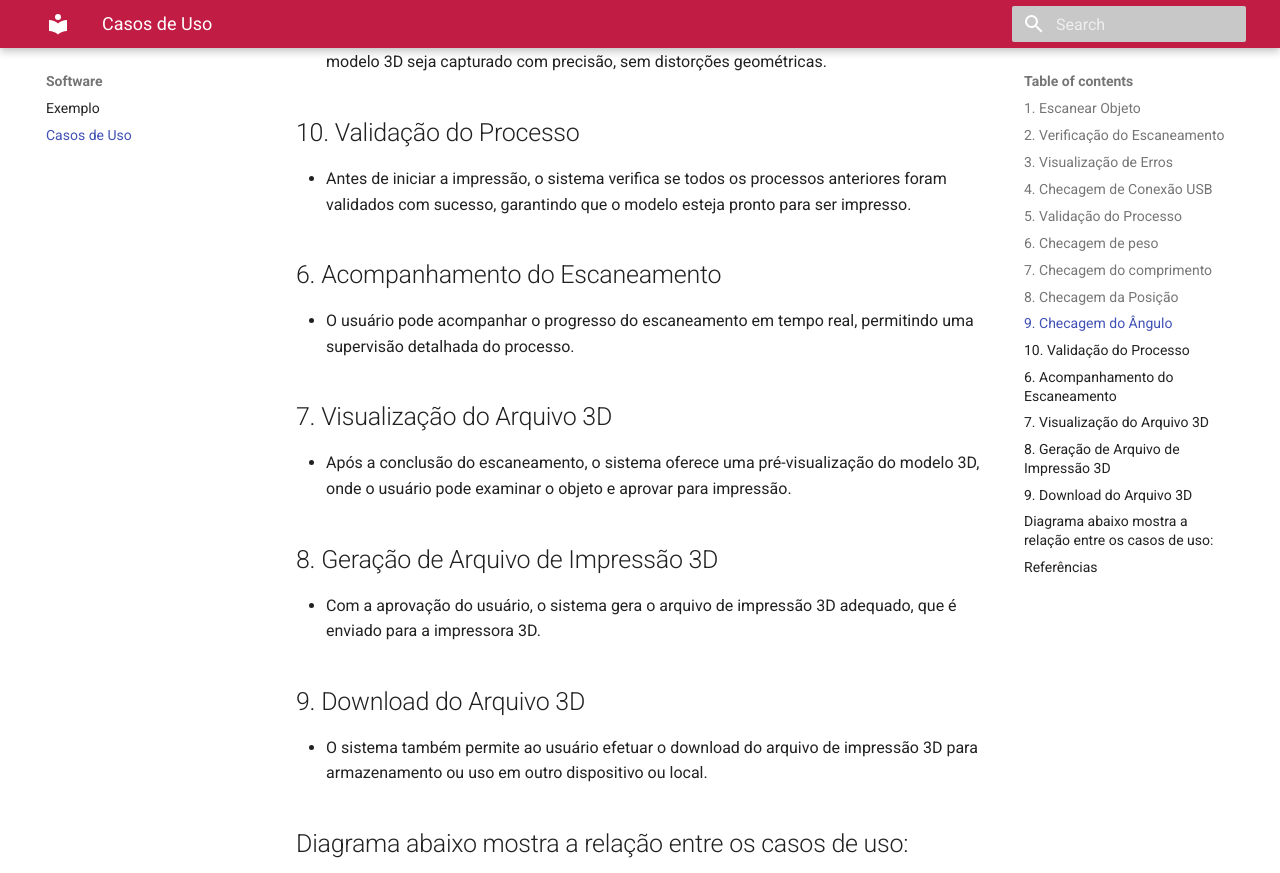
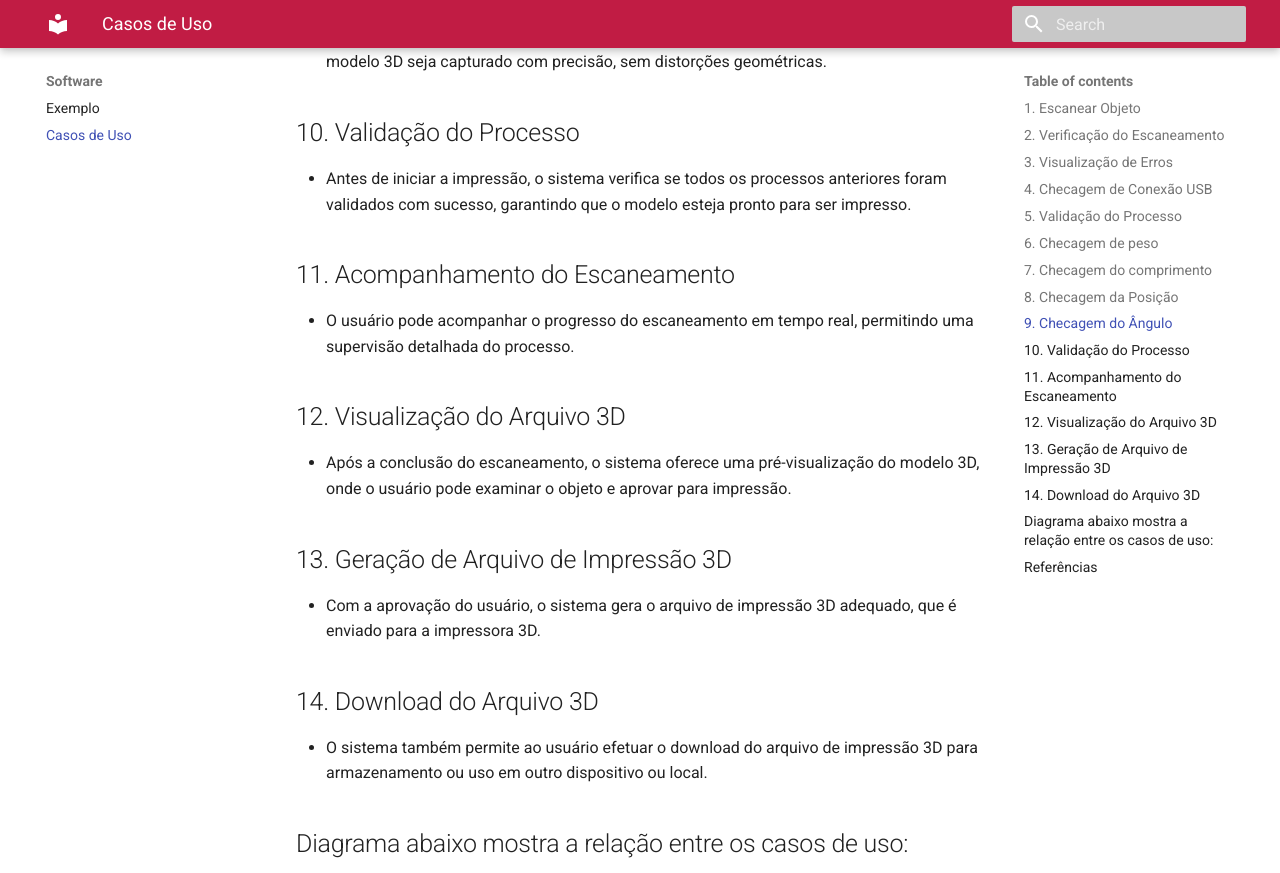
Before and after one commit to Calcioft/ScanPoint, an MkDocs documentation site: the page built from docs/software/casos-de-uso.md, in a window 1280 px wide and 900 px high, scrolled down 1469 px, cut to the strip 0-873 px from the top of the window. Built offline with MkDocs 1.6.1 and Material for MkDocs 9.7.7, drawn with Linux system fonts in a browser that asks for light colours.

Commit message:
Ajustando numeração

```diff
--- a/docs/software/casos-de-uso.md
+++ b/docs/software/casos-de-uso.md
@@ -30,16 +30,16 @@
 ## 10. Validação do Processo
 - Antes de iniciar a impressão, o sistema verifica se todos os processos anteriores foram validados com sucesso, garantindo que o modelo esteja pronto para ser impresso.
 
-## 6. Acompanhamento do Escaneamento
+## 11. Acompanhamento do Escaneamento
 - O usuário pode acompanhar o progresso do escaneamento em tempo real, permitindo uma supervisão detalhada do processo.
 
-## 7. Visualização do Arquivo 3D
+## 12. Visualização do Arquivo 3D
 - Após a conclusão do escaneamento, o sistema oferece uma pré-visualização do modelo 3D, onde o usuário pode examinar o objeto e aprovar para impressão.
 
-## 8. Geração de Arquivo de Impressão 3D
+## 13. Geração de Arquivo de Impressão 3D
 - Com a aprovação do usuário, o sistema gera o arquivo de impressão 3D adequado, que é enviado para a impressora 3D.
 
-## 9. Download do Arquivo 3D
+## 14. Download do Arquivo 3D
 - O sistema também permite ao usuário efetuar o download do arquivo de impressão 3D para armazenamento ou uso em outro dispositivo ou local.
 
 ## Diagrama abaixo mostra a relação entre os casos de uso:
```
